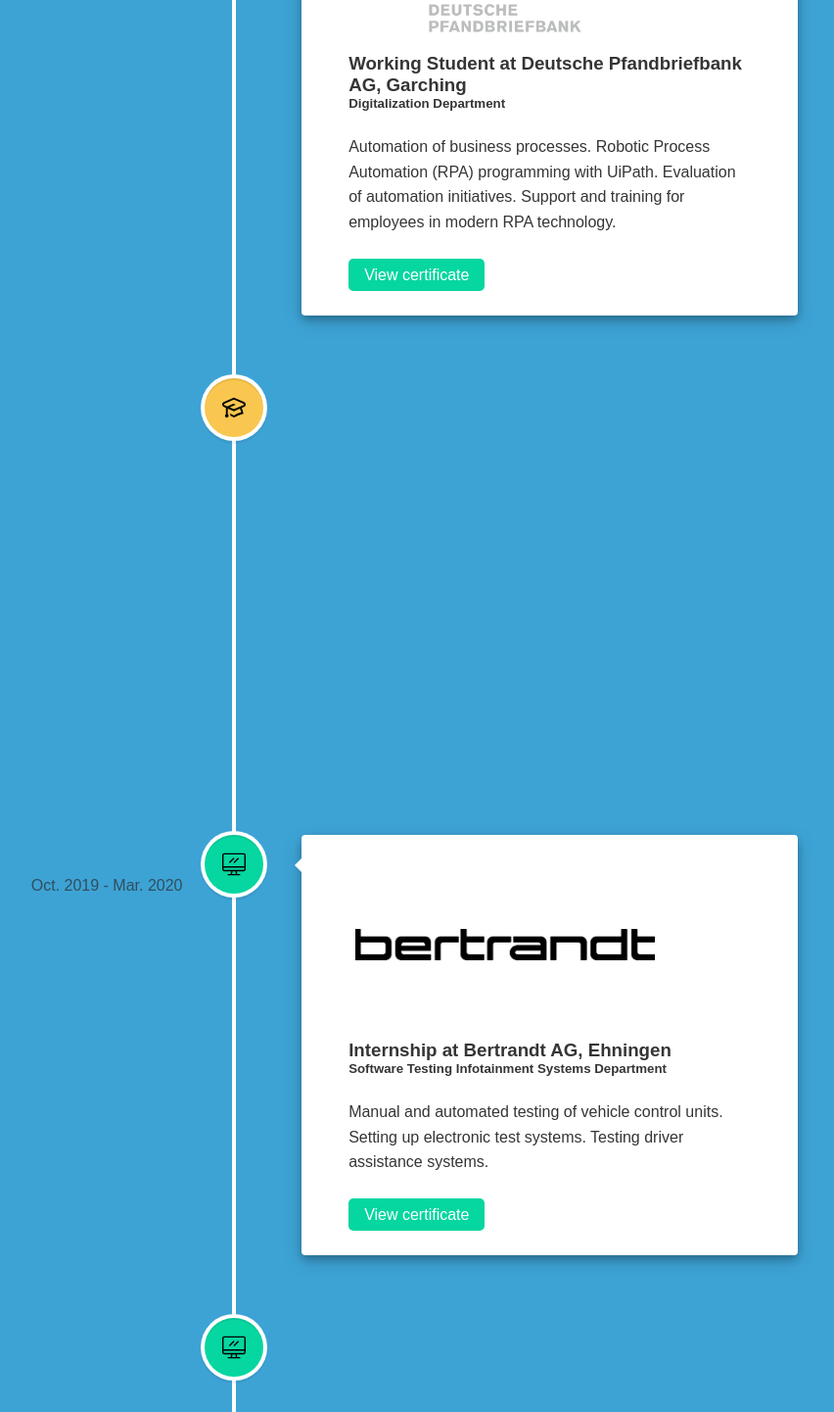
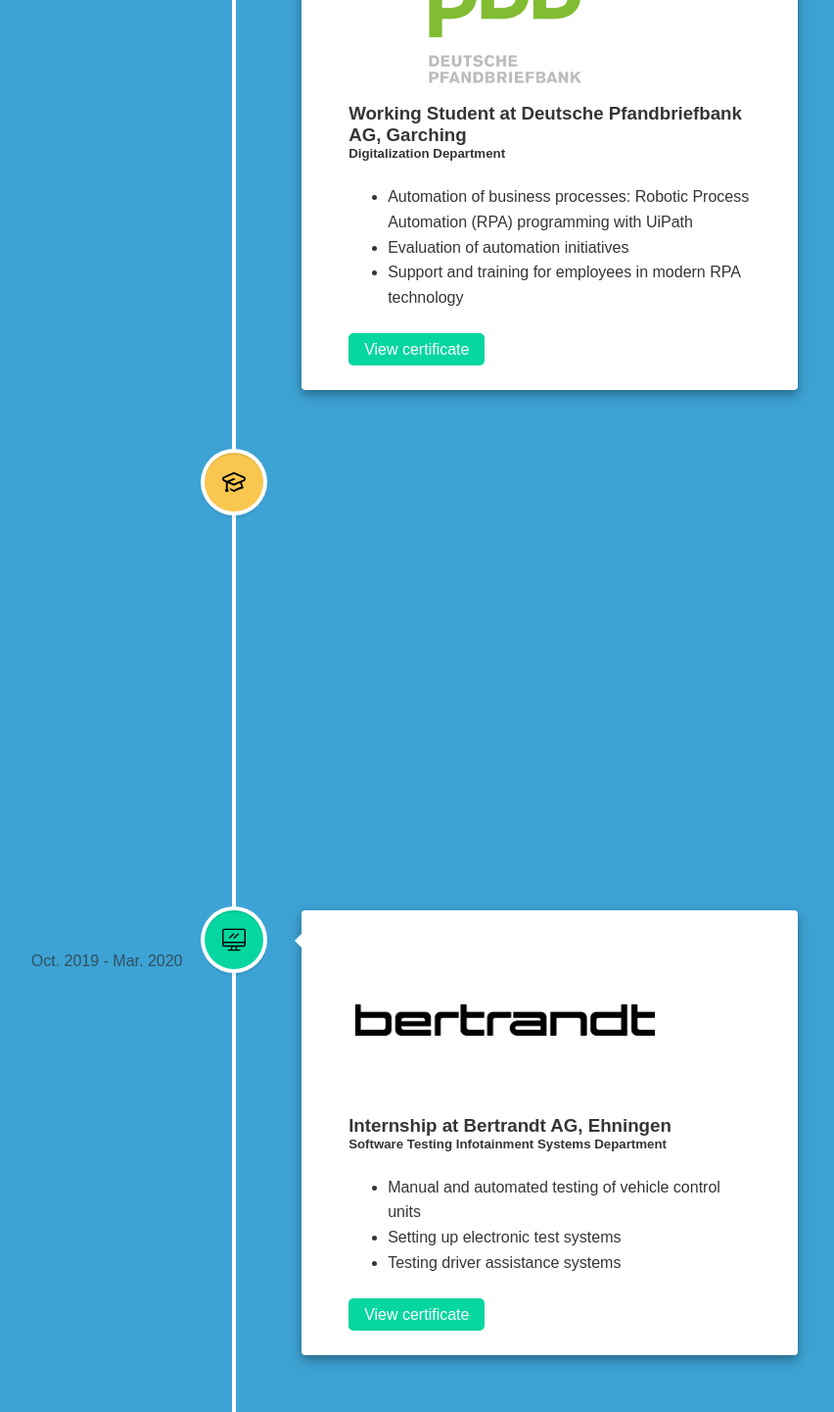
Before and after one commit to G-Phong/g-phong.github.io, a React (Create React App) app: page / in a window 1280 px wide. Shown: the part 1040-2481 px from the top of the page at 98% size, without its empty margins (401-1253 px from the left). Built offline with nearby package versions, Linux system fonts and the light colour scheme.

Commit message:
improved timeline representation

```diff
--- a/src/components/timelineElements.js
+++ b/src/components/timelineElements.js
@@ -3,8 +3,19 @@
     id: 1,
     title: "M. Sc. Mechatronics and Robotics",
     location: "Technical University of Munich (TUM), Munich",
-    description:
-      "Specialization in computer science and embedded systems. Master's thesis: 'Explainable artificial intelligence in preference-based shift planning.'",
+    description: (
+      <div>
+        <ul>
+          <li>Specialization in computer science and embedded systems.</li>
+          <li>
+            Master's thesis:
+            <br />
+            'Explainable Artificial Intelligence in Preference-based Shift
+            Planning'
+          </li>
+        </ul>
+      </div>
+    ),
     buttonText: "View GitHub Repo",
     date: "Oct. 2020 – Jan. 2024",
     icon: "school",
@@ -14,8 +25,18 @@
     id: 9,
     title: "Working Student at Deutsche Pfandbriefbank AG, Garching",
     location: "Digitalization Department",
-    description:
-      "Automation of business processes. Robotic Process Automation (RPA) programming with UiPath. Evaluation of automation initiatives. Support and training for employees in modern RPA technology.",
+    description: (
+      <div>
+        <ul>
+          <li>
+            Automation of business processes: Robotic Process Automation (RPA)
+            programming with UiPath
+          </li>
+          <li>Evaluation of automation initiatives</li>
+          <li>Support and training for employees in modern RPA technology</li>
+        </ul>
+      </div>
+    ),
     date: "Oct. 2022 – Mar. 2023",
     buttonText: "View certificate",
     icon: "work",
@@ -25,8 +46,13 @@
     id: 8,
     title: "Exchange Semester",
     location: "National Technical University of Athens (NTUA), Greece",
-    description:
-      "Erasmus semester at the Faculty of Mechanical Engineering.",
+    description: (
+      <div>
+        <ul>
+          <li>Erasmus semester at the Faculty of Mechanical Engineering</li>
+        </ul>
+      </div>
+    ),
     date: "Feb. 2022 – Jul. 2022",
     buttonText: "View impressions",
     icon: "school",
@@ -36,8 +62,15 @@
     id: 2,
     title: "Internship at Bertrandt AG, Ehningen",
     location: "Software Testing Infotainment Systems Department",
-    description:
-      "Manual and automated testing of vehicle control units. Setting up electronic test systems. Testing driver assistance systems.",
+    description: (
+      <div>
+        <ul>
+          <li>Manual and automated testing of vehicle control units</li>
+          <li>Setting up electronic test systems</li>
+          <li>Testing driver assistance systems</li>
+        </ul>
+      </div>
+    ),
     buttonText: "View certificate",
     date: "Oct. 2019 - Mar. 2020",
     icon: "work",
@@ -47,8 +80,17 @@
     id: 11,
     title: "Computer Science Tutor (Student Assistant)",
     location: "KIT – Institute for Information Management in Engineering",
-    description:
-      "Support for the course 'Computer Science in Mechanical Engineering.' Group supervision for Java exercise tasks. Exam corrections.",
+    description: (
+      <div>
+        <ul>
+          <li>
+            Support for the course 'Computer Science in Mechanical Engineering'
+          </li>
+          <li>Group supervision for Java exercise tasks</li>
+          <li>Exam corrections</li>
+        </ul>
+      </div>
+    ),
     date: "Apr. 2018 – Sep. 2019",
     icon: "work",
     image: "java.png",
@@ -57,8 +99,19 @@
     id: 3,
     title: "B. Sc. Mechanical Engineering",
     location: "Karlsruhe Institute of Technology (KIT), Karlsruhe",
-    description:
-      "Mechatronics specialization. Bachelor's thesis: 'Development and construction of a parcel station for autonomous parcel robots.'",
+    description: (
+      <div>
+        <ul>
+          <li>Mechatronics specialization</li>
+          <li>
+            Bachelor's thesis:
+            <br />
+            'Development and construction of a parcel station for autonomous
+            parcel robots'
+          </li>
+        </ul>
+      </div>
+    ),
     buttonText: "View thesis",
     date: "Jun. 2013 - Aug. 2016",
     icon: "school",
@@ -68,7 +121,14 @@
     id: 4,
     title: "German-French Bilingual Baccalaureate",
     location: "Hegau-Gymnasium Singen",
-    description: "German Abitur grade: 1.9 |  French Abitur grade: 1.7",
+    description: (
+      <div>
+        <ul>
+          <li>Final German grade: 1.9</li>
+          <li>Final French grade: 1.7</li>
+        </ul>
+      </div>
+    ),
     buttonText: "View certificate",
     date: "Sep. 2011 - Jun. 2013",
     icon: "school",
```
